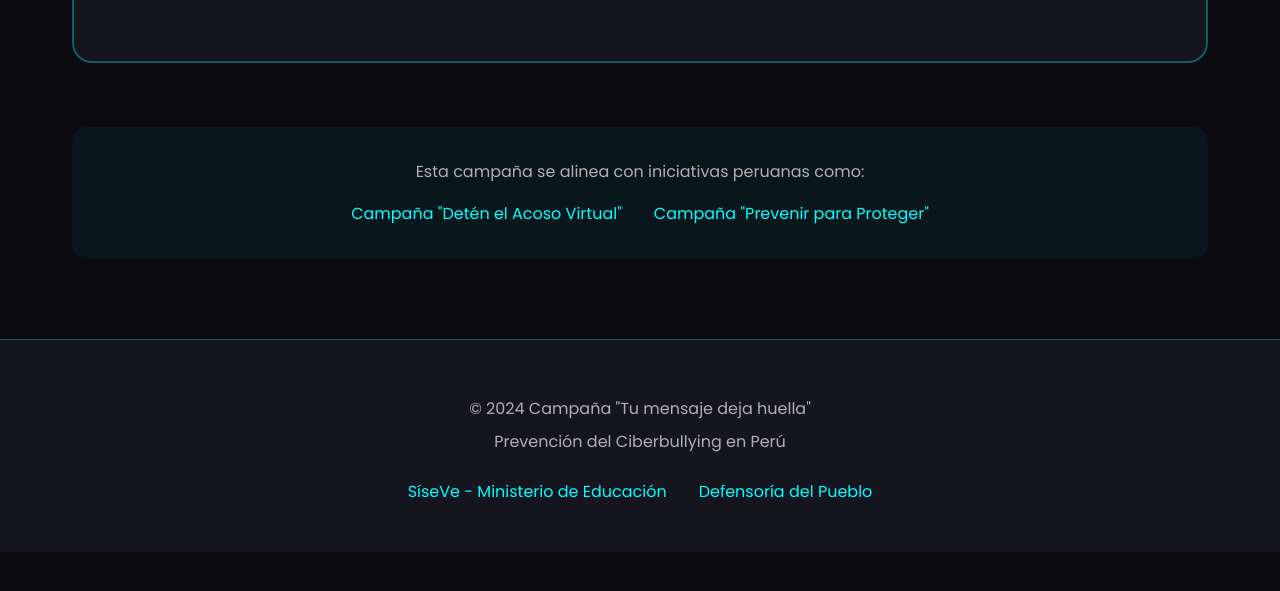
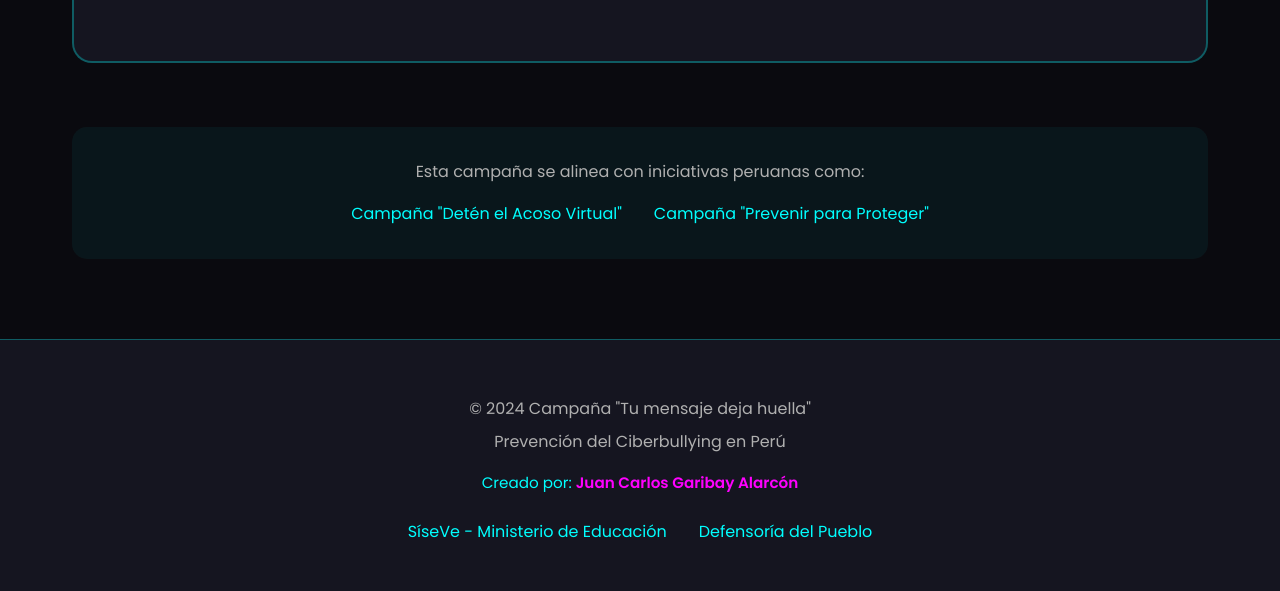
Before and after one commit to Joseph-Soncco/bulling, a plain HTML site: page index.html in a window 1280 px wide. Shown: the part 5564-6155 px from the top of the page. Before the commit the page ends 6116 px from the top, so only its background shows below. Drawn offline with Linux system fonts and the light colour scheme.

Commit message:
Add creator credit: Juan Carlos Garibay AlarcÃ³n and CNAME file for custom domain

```diff
--- a/index.html
+++ b/index.html
@@ -3,6 +3,8 @@
 <head>
     <meta charset="UTF-8">
     <meta name="viewport" content="width=device-width, initial-scale=1.0">
+    <meta name="author" content="Juan Carlos Garibay Alarcón">
+    <meta name="creator" content="Juan Carlos Garibay Alarcón">
     <title>Tu mensaje deja huella - Prevención del Ciberbullying</title>
     <link rel="stylesheet" href="styles.css">
     <link rel="preconnect" href="https://fonts.googleapis.com">
@@ -353,6 +355,7 @@
         <div class="footer-content">
             <p>&copy; 2024 Campaña "Tu mensaje deja huella"</p>
             <p>Prevención del Ciberbullying en Perú</p>
+            <p class="creator-credit">Creado por: <strong>Juan Carlos Garibay Alarcón</strong></p>
             <div class="footer-links">
                 <a href="https://www.gob.pe/elbullyingnoescosadeninos" target="_blank">SíseVe - Ministerio de Educación</a>
                 <a href="https://www.defensoria.gob.pe" target="_blank">Defensoría del Pueblo</a>
--- a/styles.css
+++ b/styles.css
@@ -1336,6 +1336,17 @@ body {
     margin: 0.5rem 0;
 }
 
+.creator-credit {
+    color: var(--neon-cyan) !important;
+    font-size: 0.95rem;
+    margin: 1rem 0 !important;
+}
+
+.creator-credit strong {
+    color: var(--neon-magenta);
+    font-weight: 600;
+}
+
 .footer-links {
     display: flex;
     justify-content: center;
```
Also changed, not shown: 1 other file.
